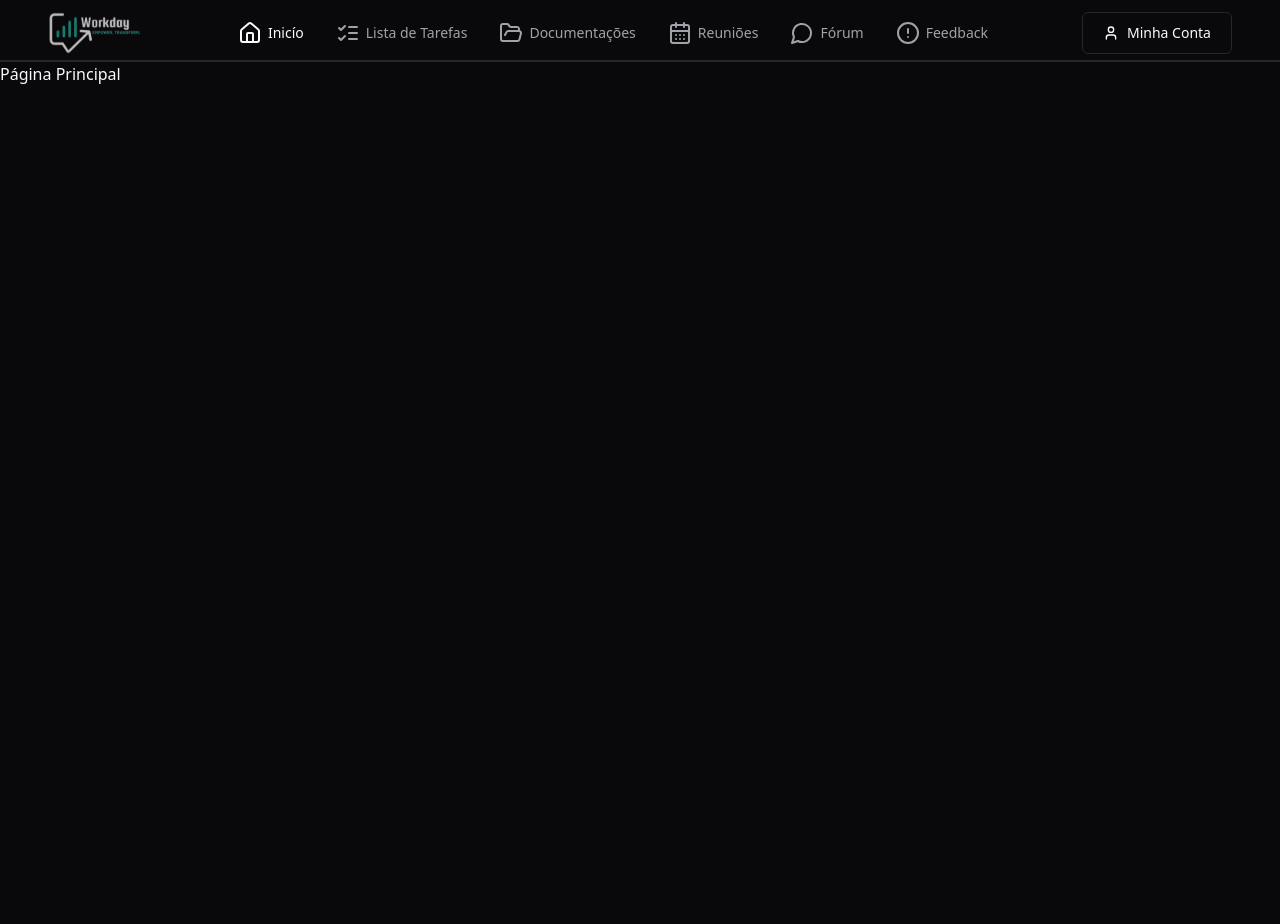
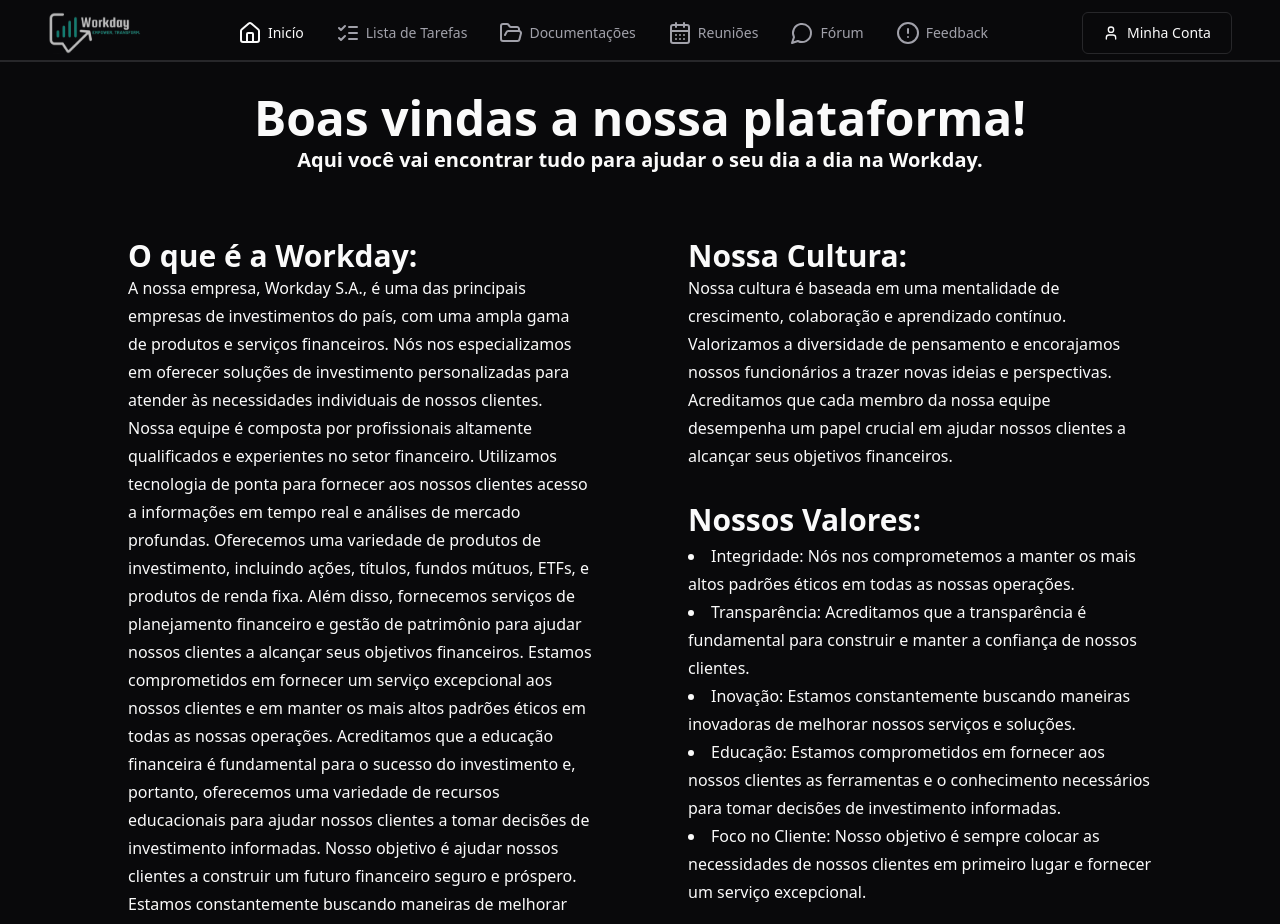
Before and after one commit to YannTorres/onboarding-plataform, a React (Vite) app: page / in a window 1280 px wide. Shown: the top 924 px of the page. Before the commit the page ends 800 px from the top, so only its background shows below. Built offline with nearby package versions, Linux system fonts and the light colour scheme.

Commit message:
Criado página principal

```diff
--- a/src/pages/app/Home/home.tsx
+++ b/src/pages/app/Home/home.tsx
@@ -1,3 +1,93 @@
+import Logo from '@/assets/Logo Workday.svg'
+
 export function Home() {
-  return <h1>Página Principal</h1>
+  return (
+    <div className="flex flex-col items-center justify-center pt-8">
+      <h1 className="text-5xl font-bold">Boas vindas a nossa plataforma!</h1>
+      <p className="mt-1 text-xl font-semibold">
+        Aqui você vai encontrar tudo para ajudar o seu dia a dia na Workday.
+      </p>
+      <div className="grid grid-cols-2 gap-24 px-32 pt-16">
+        <div>
+          <h2 className="text-3xl font-semibold">O que é a Workday:</h2>
+          <p className="leading-7">
+            A nossa empresa, Workday S.A., é uma das principais empresas de
+            investimentos do país, com uma ampla gama de produtos e serviços
+            financeiros. Nós nos especializamos em oferecer soluções de
+            investimento personalizadas para atender às necessidades individuais
+            de nossos clientes. Nossa equipe é composta por profissionais
+            altamente qualificados e experientes no setor financeiro. Utilizamos
+            tecnologia de ponta para fornecer aos nossos clientes acesso a
+            informações em tempo real e análises de mercado profundas.
+            Oferecemos uma variedade de produtos de investimento, incluindo
+            ações, títulos, fundos mútuos, ETFs, e produtos de renda fixa. Além
+            disso, fornecemos serviços de planejamento financeiro e gestão de
+            patrimônio para ajudar nossos clientes a alcançar seus objetivos
+            financeiros. Estamos comprometidos em fornecer um serviço
+            excepcional aos nossos clientes e em manter os mais altos padrões
+            éticos em todas as nossas operações. Acreditamos que a educação
+            financeira é fundamental para o sucesso do investimento e, portanto,
+            oferecemos uma variedade de recursos educacionais para ajudar nossos
+            clientes a tomar decisões de investimento informadas. Nosso objetivo
+            é ajudar nossos clientes a construir um futuro financeiro seguro e
+            próspero. Estamos constantemente buscando maneiras de melhorar
+            nossos serviços e de inovar no setor de investimentos.
+          </p>
+          <div className="flex items-center justify-center pt-4">
+            <img
+              src={Logo}
+              className="h-[193px] w-[386px]"
+              alt="Logo da Worday"
+            />
+          </div>
+        </div>
+        <div>
+          <h2 className="text-3xl font-semibold leading-9">Nossa Cultura:</h2>
+          <p className="leading-7">
+            Nossa cultura é baseada em uma mentalidade de crescimento,
+            colaboração e aprendizado contínuo. Valorizamos a diversidade de
+            pensamento e encorajamos nossos funcionários a trazer novas ideias e
+            perspectivas. Acreditamos que cada membro da nossa equipe desempenha
+            um papel crucial em ajudar nossos clientes a alcançar seus objetivos
+            financeiros.
+          </p>
+          <h2 className="pt-8 text-3xl font-semibold leading-9">
+            Nossos Valores:
+          </h2>
+          <div className="mt-1">
+            <li className="leading-7">
+              Integridade: Nós nos comprometemos a manter os mais altos padrões
+              éticos em todas as nossas operações.
+            </li>
+            <li className="leading-7">
+              Transparência: Acreditamos que a transparência é fundamental para
+              construir e manter a confiança de nossos clientes.
+            </li>
+            <li className="leading-7">
+              Inovação: Estamos constantemente buscando maneiras inovadoras de
+              melhorar nossos serviços e soluções.
+            </li>
+            <li className="leading-7">
+              Educação: Estamos comprometidos em fornecer aos nossos clientes as
+              ferramentas e o conhecimento necessários para tomar decisões de
+              investimento informadas.
+            </li>
+            <li className="leading-7">
+              Foco no Cliente: Nosso objetivo é sempre colocar as necessidades
+              de nossos clientes em primeiro lugar e fornecer um serviço
+              excepcional.
+            </li>
+          </div>
+          <h2 className="pt-8 text-3xl font-semibold leading-9">
+            Nossa Missão:
+          </h2>
+          <p className="leading-7">
+            Ser reconhecida como a empresa de investimentos mais confiável e
+            inovadora, transformando a maneira como as pessoas pensam e
+            interagem com os mercados financeiros.
+          </p>
+        </div>
+      </div>
+    </div>
+  )
 }
--- a/src/pages/auth/sign-in.tsx
+++ b/src/pages/auth/sign-in.tsx
@@ -34,8 +34,8 @@
             Acompanhe as novidades da empresa através do nosso painel!
           </p>
           <div className="w-[70%] space-y-2 pb-1">
-            <Label htmlFor="email">Email / Matricula:</Label>
-            <Input id="email" type="email" placeholder="Email / Matrícula" />
+            <Label htmlFor="email">Email:</Label>
+            <Input id="email" type="email" placeholder="Email" />
           </div>
           <div className="w-[70%] space-y-2 pb-4">
             <Label htmlFor="password">Senha:</Label>
```
